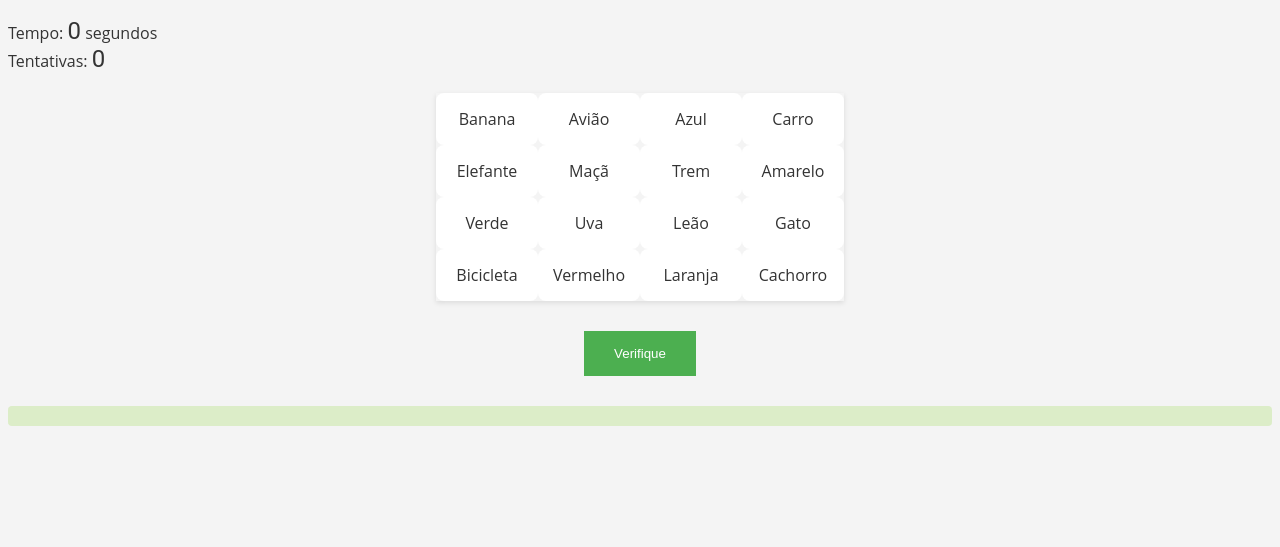
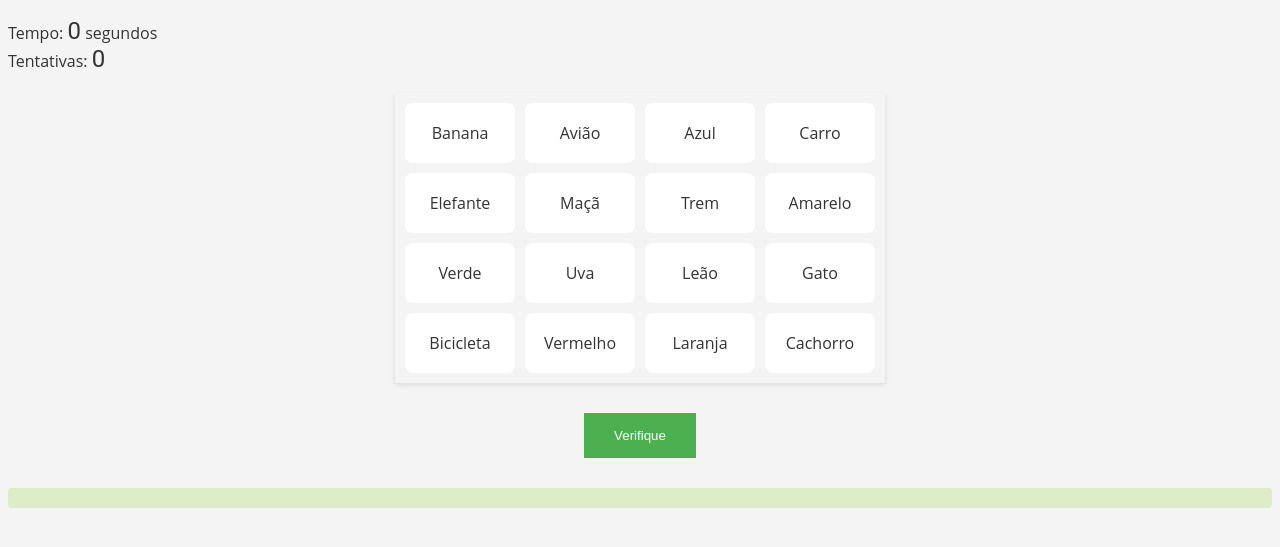
Before and after one commit to renatoncarvalho/jogodaspalavras, a plain HTML site: page index.html in a window 1280 px wide. Shown: the part 85-632 px from the top of the page. Drawn offline with Linux system fonts and the light colour scheme.

Commit message:
Update style.css

```diff
--- a/style.css
+++ b/style.css
@@ -12,7 +12,8 @@ h1 { /* Estilo para o título do jogo */
 }
 
 table {
-  border-collapse: collapse;
+  border-collapse: separate; /* Separação de bordas entre as células */
+  border-spacing: 10px; /* Espaçamento entre as células */
   margin: 20px auto;
   box-shadow: 0px 2px 5px rgba(0, 0, 0, 0.1); /* Sombra sutil */
 }
@@ -26,6 +27,7 @@ td {
   background-color: #fff; /* Fundo branco */
   border-radius: 8px;  /* Bordas arredondadas */
   transition: transform 0.2s ease, box-shadow 0.2s ease; /* Transição suave */
+  padding: 5px; /* Adiciona espaçamento interno */
 }
 
 td:hover {
```
